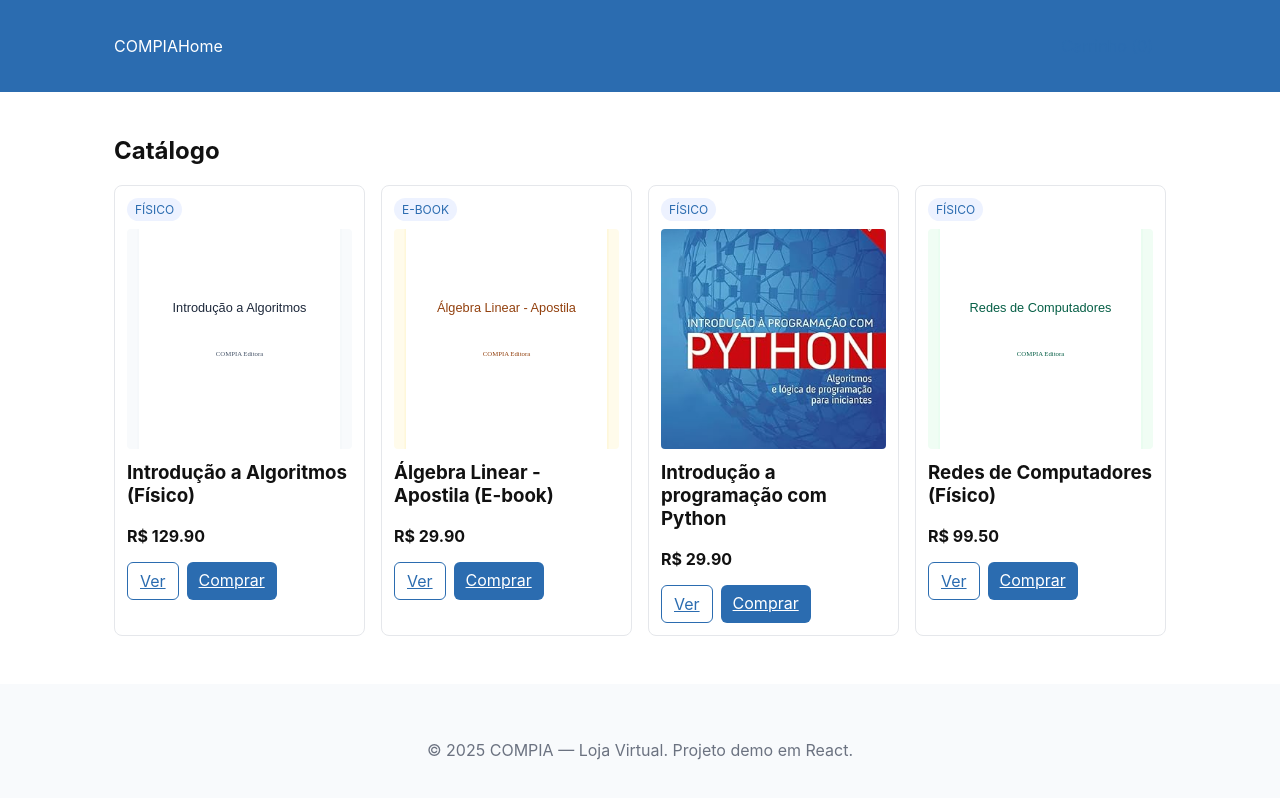
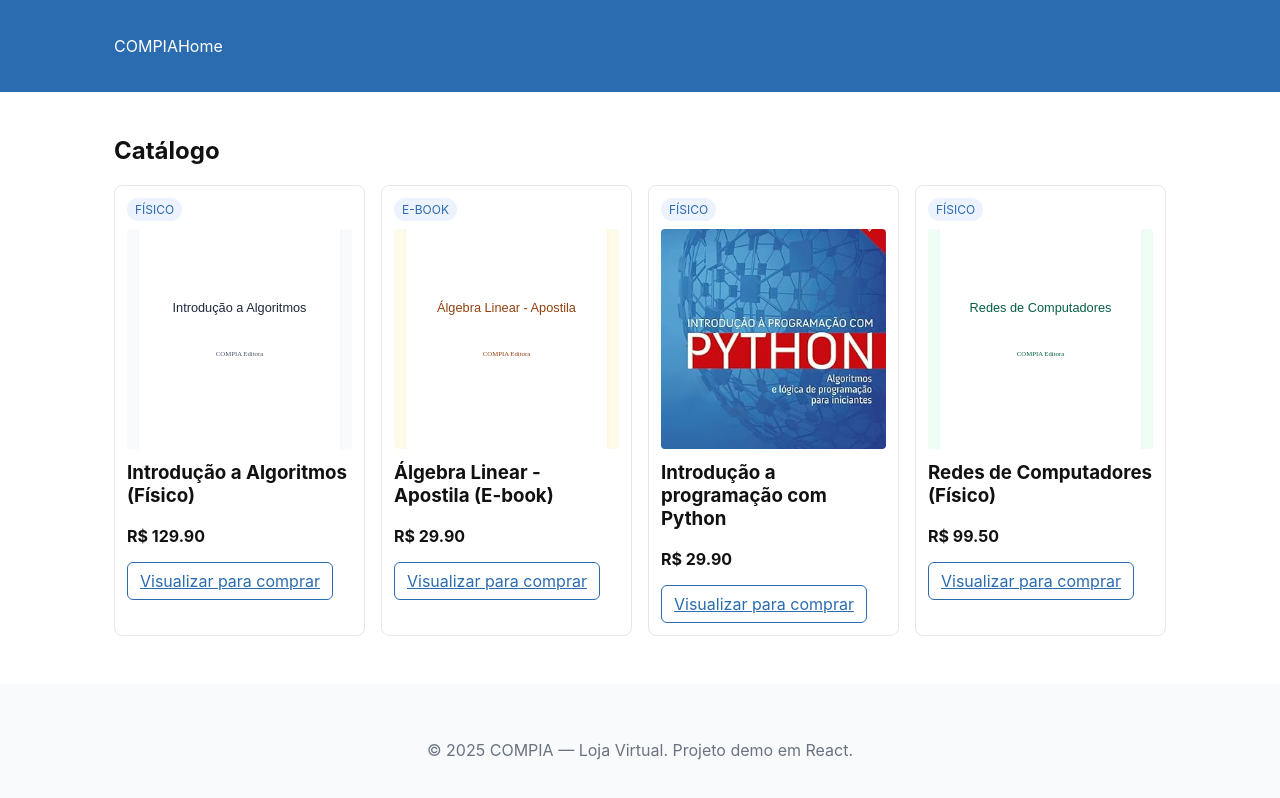
Before and after one commit to fernandogentilp/projeto-progweb-grupo5, a React (Create React App) app: page / in a window 1280 px wide. Shown: the top 798 px of the page. Built offline with nearby package versions, Linux system fonts and the light colour scheme.

Commit message:
Update ProductCard.js

```diff
--- a/src/components/ProductCard.js
+++ b/src/components/ProductCard.js
@@ -8,9 +8,8 @@ export default function ProductCard({product}){
       <img src={product.image} alt={product.title} />
       <h3 style={{marginTop:8}}>{product.title}</h3>
       <p className="price">R$ {product.price.toFixed(2)}</p>
-      <div style={{display:'flex', gap:8, marginTop:8}}>
-        <Link to={`/product/${product.id}`} className="btn secondary">Ver</Link>
-        <Link to="/cart" className="btn">Comprar</Link>
+      <div style={{display:'flex', gap:8, marginTop:8, color:'#374151'}}>
+        <Link to={`/product/${product.id}`} className="btn secondary">Visualizar para comprar</Link>
       </div>
     </div>
   );
```
